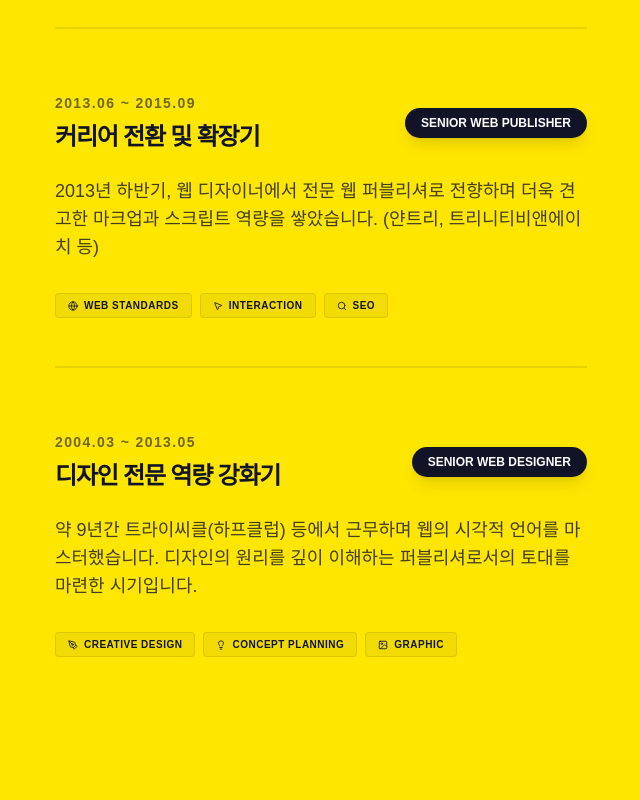
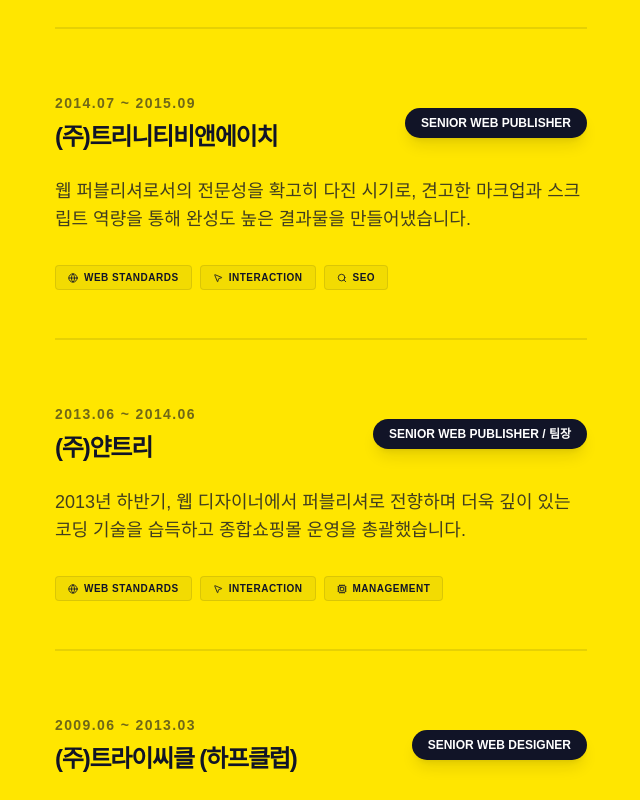
Before and after one commit to lebass98/Portfolio_2026, a React (Vite) app: page / in a window 1280 px wide. Shown: the part 1960-2760 px from the top of the page, without its empty margins (633-1273 px from the left). Built offline with nearby package versions, Linux system fonts and the light colour scheme; a web font is replaced by a local one.

Commit message:
content: 경력(experience) 데이터의 자연스러운 한국어 설명은 유지하되 실제 사명 정보 복원

```diff
--- a/src/data/portfolioData.js
+++ b/src/data/portfolioData.js
@@ -18,7 +18,7 @@ export const portfolioData = {
     {
       period: "2018.09 ~ 2019.09",
       company: "(주)휴앤컴퍼니",
-      position: "웹솔루션팀 차장 (프로모션 및 쇼핑몰 구축)",
+      position: "웹솔루션팀 차장",
       details: "다양한 이커머스 솔루션과 프로모션 사이트의 총괄 퍼블리싱을 담당하며, 사용자 구매 전환을 극대화하는 인터랙티브 UI 구현에 집중했습니다.",
       skills: ["JS", "HTML5", "jQuery", "SCSS"]
     },
@@ -30,17 +30,24 @@ export const portfolioData = {
       skills: ["UI/UX", "Publishing", "Team Leading"]
     },
     {
-      period: "2013.06 ~ 2015.09",
-      company: "커리어 전환 및 확장기",
+      period: "2014.07 ~ 2015.09",
+      company: "(주)트리니티비앤에이치",
       position: "Senior Web Publisher",
-      details: "2013년 하반기, 웹 디자이너에서 전문 웹 퍼블리셔로 전향하며 더욱 견고한 마크업과 스크립트 역량을 쌓았습니다. (얀트리, 트리니티비앤에이치 등)",
+      details: "웹 퍼블리셔로서의 전문성을 확고히 다진 시기로, 견고한 마크업과 스크립트 역량을 통해 완성도 높은 결과물을 만들어냈습니다.",
       skills: ["Web Standards", "Interaction", "SEO"]
     },
     {
-      period: "2004.03 ~ 2013.05",
-      company: "디자인 전문 역량 강화기",
+      period: "2013.06 ~ 2014.06",
+      company: "(주)얀트리",
+      position: "Senior Web Publisher / 팀장",
+      details: "2013년 하반기, 웹 디자이너에서 퍼블리셔로 전향하며 더욱 깊이 있는 코딩 기술을 습득하고 종합쇼핑몰 운영을 총괄했습니다.",
+      skills: ["Web Standards", "Interaction", "Management"]
+    },
+    {
+      period: "2009.06 ~ 2013.03",
+      company: "(주)트라이씨클 (하프클럽)",
       position: "Senior Web Designer",
-      details: "약 9년간 트라이씨클(하프클럽) 등에서 근무하며 웹의 시각적 언어를 마스터했습니다. 디자인의 원리를 깊이 이해하는 퍼블리셔로서의 토대를 마련한 시기입니다.",
+      details: "약 9년간 트라이씨클 등에서 근무하며 웹의 시각적 언어를 마스터했습니다. 디자인의 원리를 깊이 이해하는 퍼블리셔로서의 토대를 마련한 시기입니다.",
       skills: ["Creative Design", "Concept Planning", "Graphic"]
     }
   ],
```
